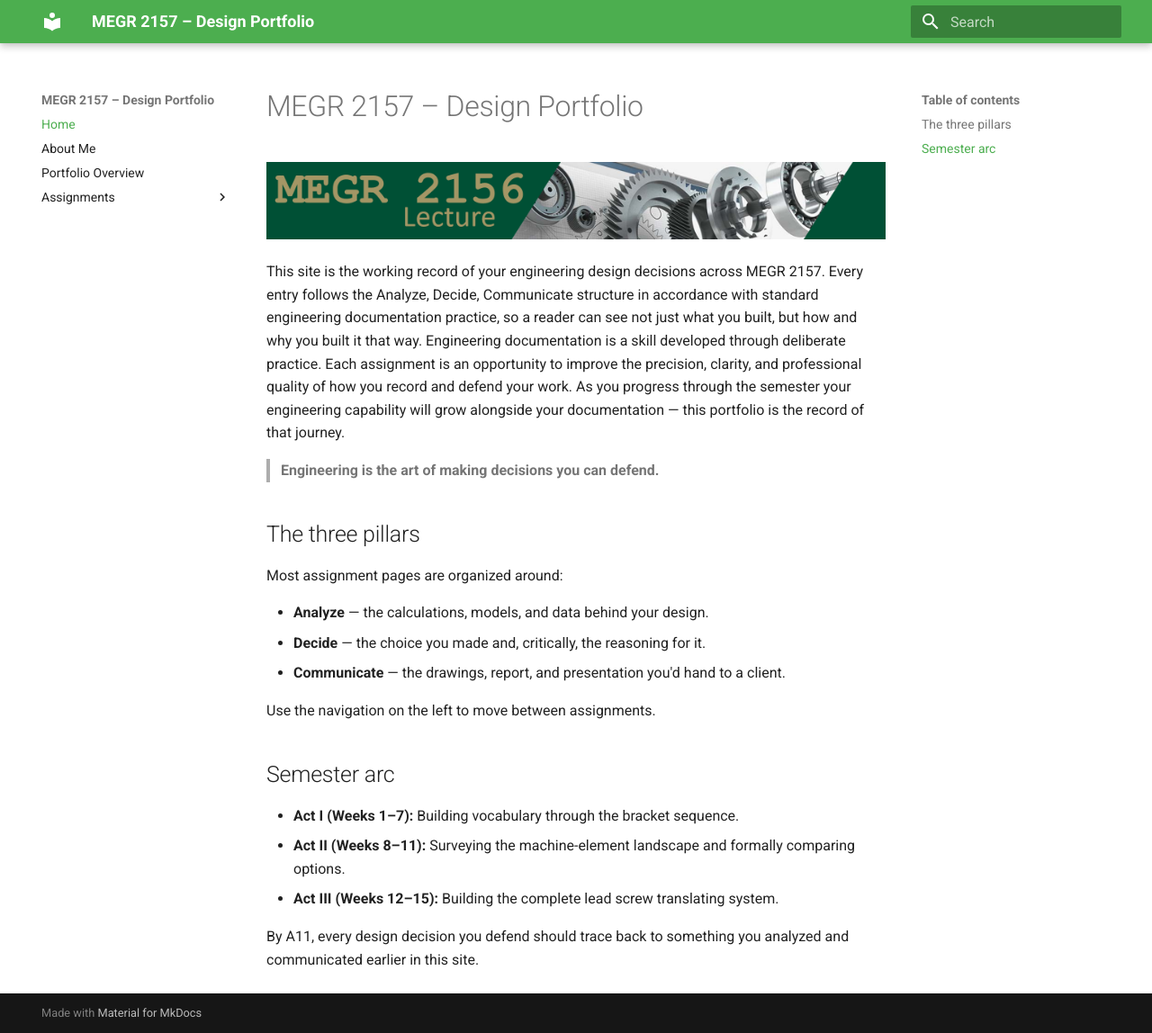
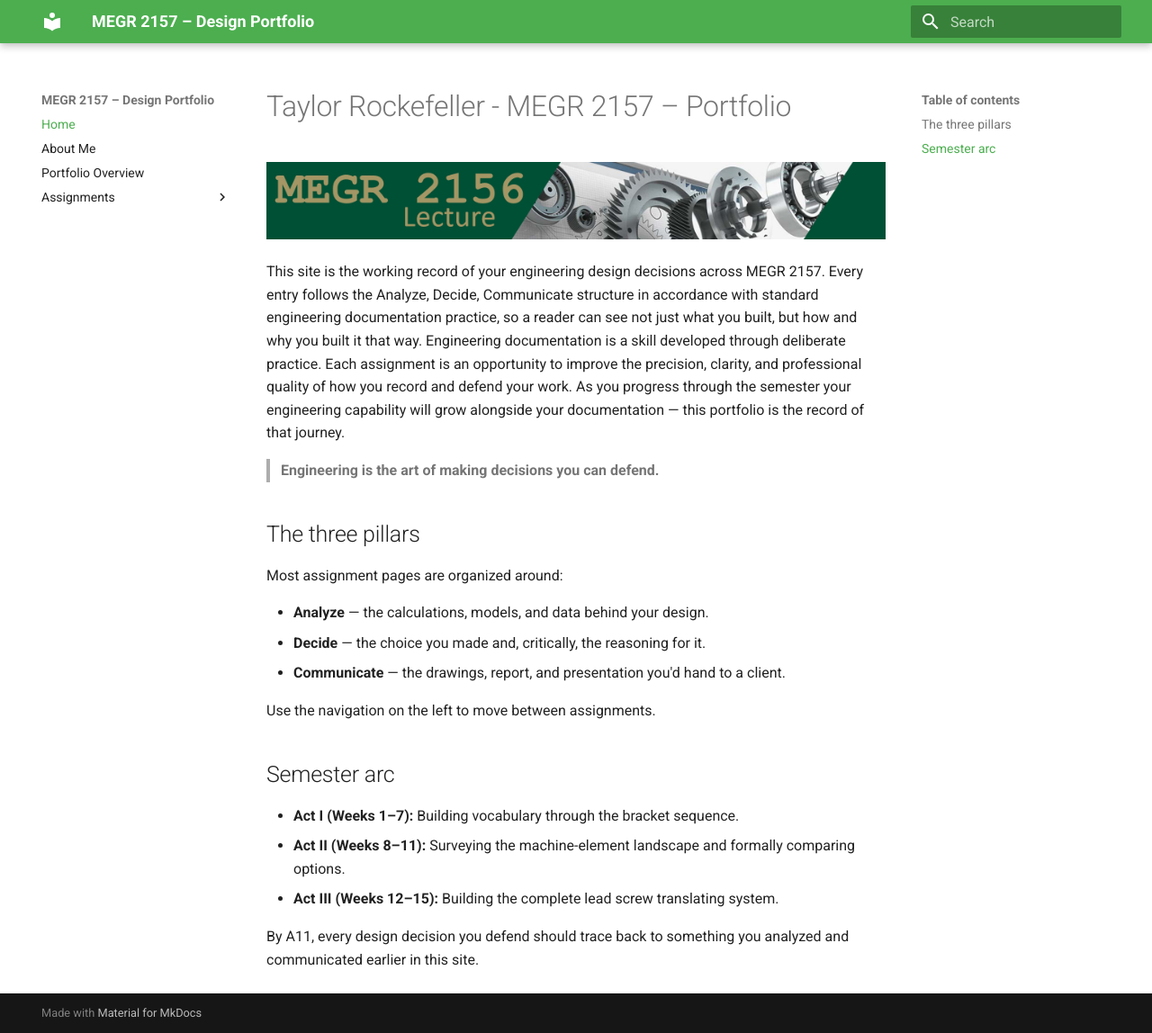
Before and after one commit to Taylor-Rockefeller-Portfolio/megr2157-portfolio, an MkDocs documentation site: the page built from docs/index.md, in a window 1280 px wide and 1148 px high. Shown: the whole window at 90% size. Built offline with MkDocs 1.6.1 and Material for MkDocs 9.7.7, drawn with Linux system fonts in a browser that asks for light colours.

Commit message:
Initial setup
Updated the title in the documentation to reflect the author's name.

```diff
--- a/docs/index.md
+++ b/docs/index.md
@@ -1,4 +1,4 @@
-# MEGR 2157 – Design Portfolio
+# Taylor Rockefeller - MEGR 2157 – Portfolio
 
 ![MEGR 2156-7 Title](MEGR2156title.png)
 
```
